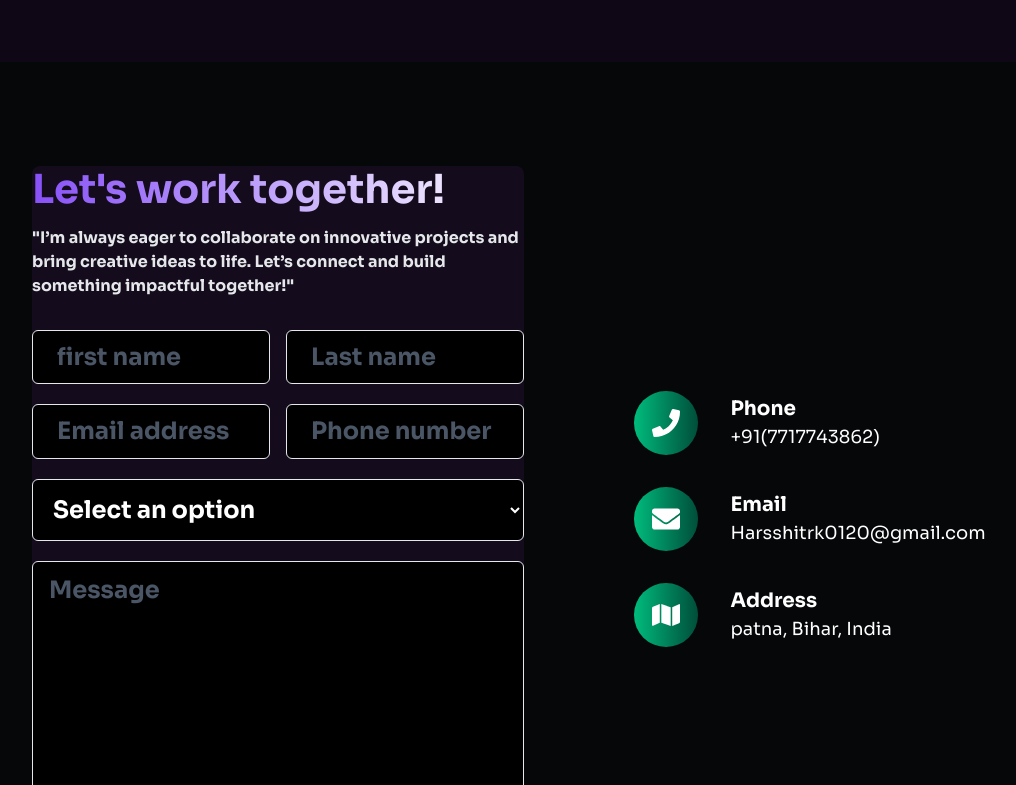
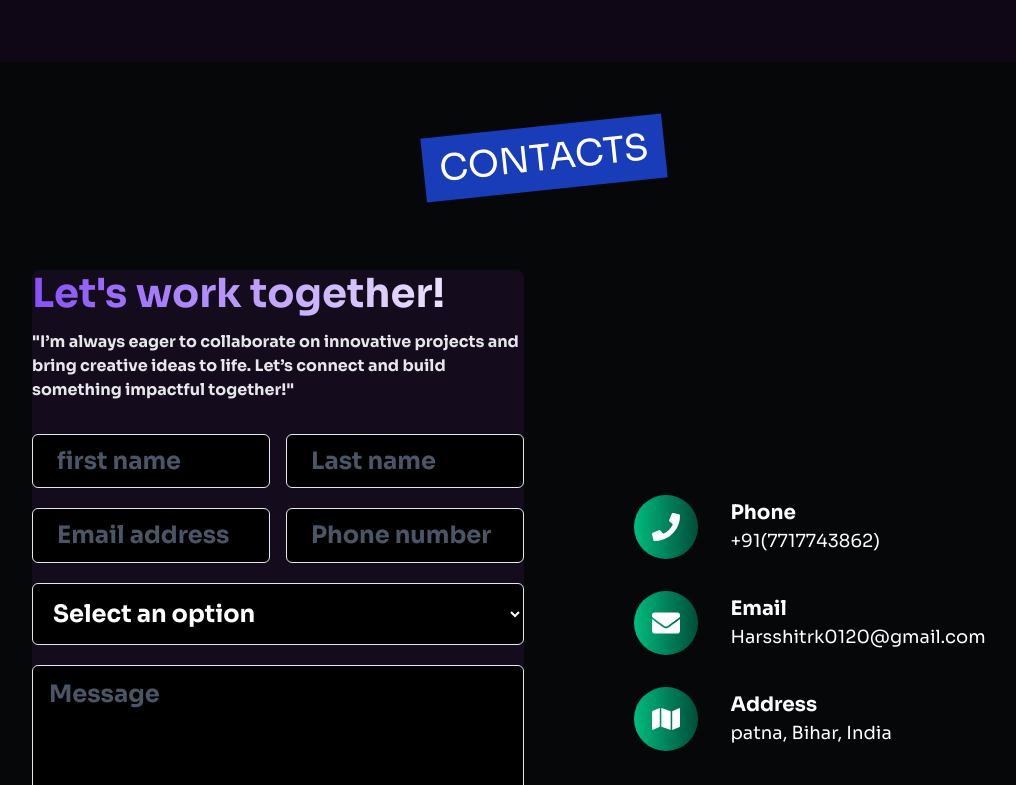
Before and after one commit to 01HARSHIT1/PortFolio, a Next.js app: page / in a window 1280 px wide. Shown: the part 5395-6180 px from the top of the page, without its empty margins (96-1112 px from the left). Built offline with nearby package versions, Linux system fonts and the light colour scheme.

Commit message:
Updated Contact API & Form: Added email functionality

```diff
--- a/components/Home/Contact/Contact.tsx
+++ b/components/Home/Contact/Contact.tsx
@@ -1,21 +1,23 @@
 import React from 'react'
+import SectionHeading from '@/components/Helper/SectionHeading'
 import ContactInfo from './ContactInfo';
 import ContactForm from './ContactForm';
 
 const Contact = () => {
   return (
     <div id="contact" className="pt-16 pb-16 bg-[#050709]">
-        <div className="grid grid-cols-1 xl:grid-cols-2 w-[90%] sm:w-[80%] mx-auto items-center gap-10 mt-10">
+      <SectionHeading>Contacts</SectionHeading>
+      <div className="grid grid-cols-1 xl:grid-cols-2 w-[90%] sm:w-[80%] mx-auto items-center gap-10 mt-20">
         {/* Contact Form */}
-        <div data-aos="fade-left" data-aos-anchor-placement="top-center" >
+        <div data-aos="fade-left" data-aos-anchor-placement="top-center">
             <ContactForm />
         </div>
         {/* Contact Info */}
         <div data-aos="fade-right" data-aos-anchor-placement="top-center" data-aos-delay="100" className="xl:mx-auto">
             <ContactInfo />
         </div>
-        </div>
-        </div>
+      </div>
+    </div>
   );
 };
 
--- a/components/Home/Project/Project.tsx
+++ b/components/Home/Project/Project.tsx
@@ -12,7 +12,7 @@ const Project = () => {
         {projectData.map((project,i) => {
             return (
             <div
-            data-aos="fade-up" data-aos-anchor-placement="top-center" data-aos-delay={`${i*150}`}
+            data-aos="fade-up" data-aos-anchor-placement="top-center" data-aos-delay={`${i*40}`}
                key={project.id}
                className="bg-blue-950 p-6 rounded-lg hover:scale-105 transition-all duration-300"
                >
--- a/components/Home/Services/Services.tsx
+++ b/components/Home/Services/Services.tsx
@@ -11,7 +11,7 @@ const Services = () => {
     items-center mt-20">
         {servicesData.map((service,i) => {
             return (
-            <div data-aos="fade-left" data-aos-anchor-placement="top-center" data-aos-delay={`${i*150}`} key={service.id}>
+            <div data-aos="fade-left" data-aos-anchor-placement="top-center" data-aos-delay={`${i*40}`} key={service.id}>
                 <ServiceCard service={service} />
                 </div>
             );
--- a/components/Home/Skills/Skills.tsx
+++ b/components/Home/Skills/Skills.tsx
@@ -10,7 +10,7 @@ const Skills = () => {
     <div className="mt-20 w-[80%] mx-auto grid grid-cols-1 sm:grid-cols-2 md:grid-cols-3 lg:grid-cols-4
     xl:grid-cols-5 gap-4 items-center">
         {skillsData.map((skill,i) => {
-            return <div data-aos="flip-left" data-aos-anchor-placement="top-center" data-aos-delay={`${i*150}`} key={skill.id}>
+            return <div data-aos="flip-left" data-aos-anchor-placement="top-center" data-aos-delay={`${i*40}`} key={skill.id}>
                 <SkillCard skill={skill} />
             </div>
         })}
```
